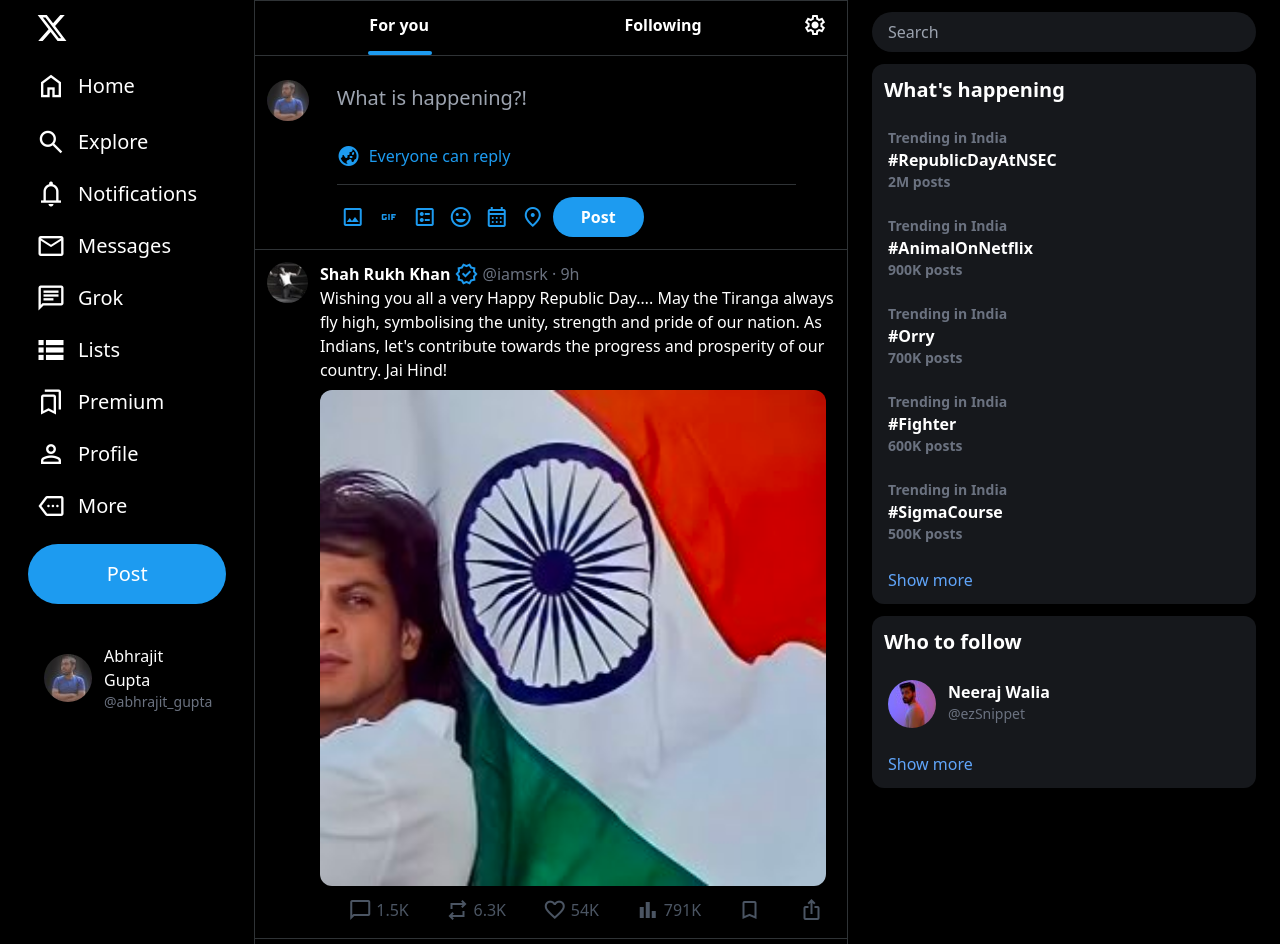
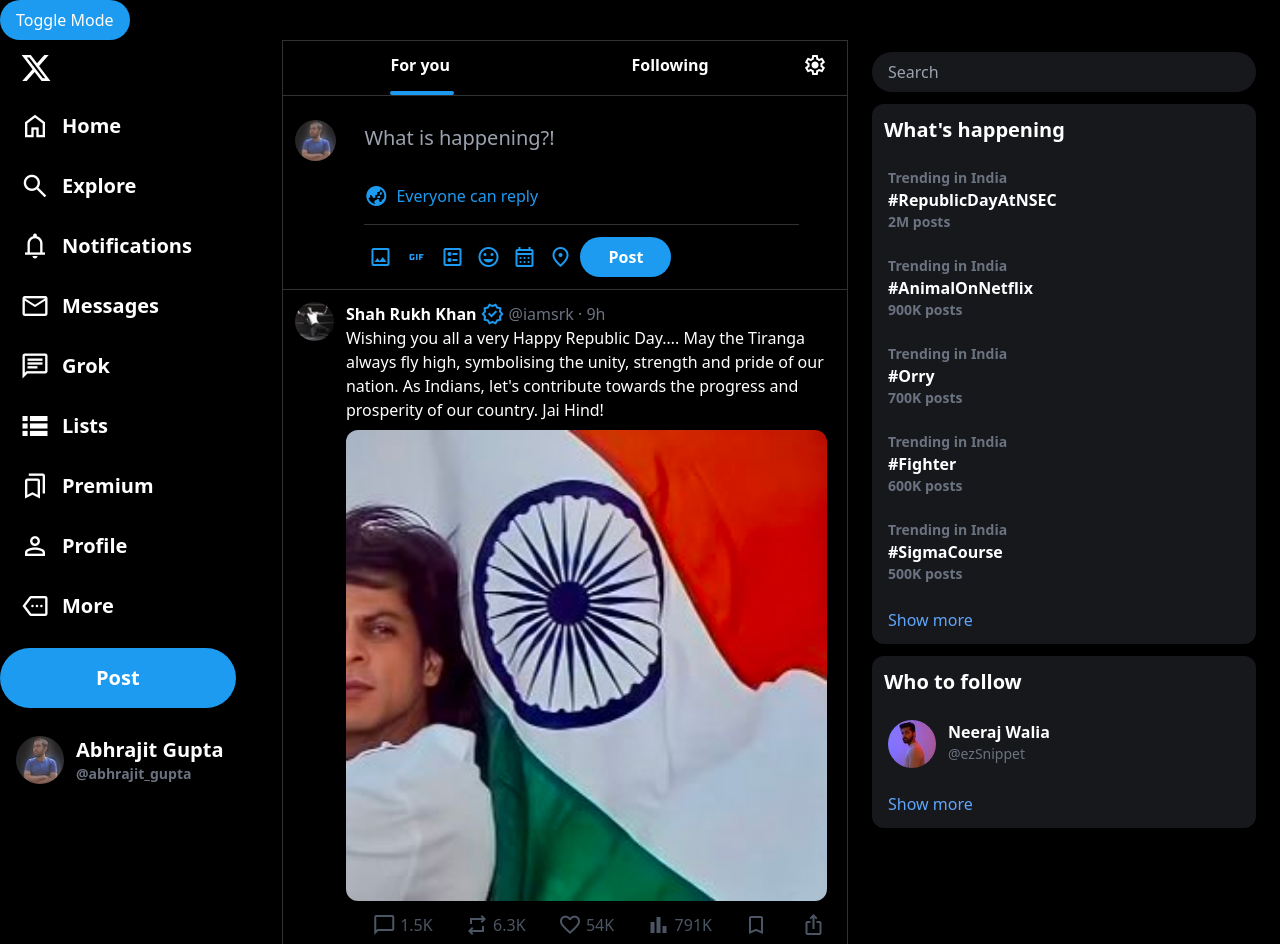
Before and after one commit to abhrajit2004/Twitter-Landing-Page, a website built with Vite: page index.html in a window 1280 px wide. Shown: the top 944 px of the page. Built offline with nearby package versions, Linux system fonts and the light colour scheme.

Commit message:
Added a Toggle Button
Added a Toggle Button for Light/Dark Mode

```diff
--- a/index.html
+++ b/index.html
@@ -11,12 +11,14 @@
     />
     <link rel="stylesheet" href="css/output.css" />
   </head>
-  <body class="bg-black min-h-screen text-white">
-    <div class="flex flex-row container mx-auto">
-      <div class="left-sidebar h-full">
-        <div class="flex justify-between flex-col h-full">
-          <div>
-            <div class="invert logo mx-5 my-3 w-full">
+  <body class="bg-black text-white">
+    <button id="theme-toggle" class="bg-[#1d9bf0] px-4 py-2 rounded-full">
+      Toggle Mode
+    </button>
+
+    <div class="flex container mx-auto">
+      <div class="first w-[50%] space-y-3">
+        <div class="invert logo mx-5 my-3">
           <svg
             viewBox="0 0 24 24"
             aria-hidden="true"
@@ -29,94 +31,78 @@
             </g>
           </svg>
         </div>
-            <div class="sidebar w-full">
-              <ul class="flex flex-col text-xl font-medium">
+        <div class="sidebar">
+          <ul class="flex flex-col text-xl font-bold">
             <li
               class="flex items-center gap-3 w-fit hover:bg-gray-900 cursor-pointer px-5 py-3 hover:rounded-full transition-all"
             >
-                  <span class="material-symbols-outlined text-3xl">home</span
-                  >Home
+              <span class="material-symbols-outlined text-3xl">home</span>Home
             </li>
             <li
-                  class="flex items-center gap-3 w-fit hover:bg-gray-900 cursor-pointer px-5 py-2 hover:rounded-full transition-all"
+              class="flex items-center gap-3 w-fit hover:bg-gray-900 cursor-pointer px-5 py-3 hover:rounded-full transition-all"
             >
               <span class="material-symbols-outlined text-3xl">search</span
               >Explore
             </li>
             <li
-                  class="flex items-center gap-3 w-fit hover:bg-gray-900 cursor-pointer px-5 py-2 hover:rounded-full transition-all"
+              class="flex items-center gap-3 w-fit hover:bg-gray-900 cursor-pointer px-5 py-3 hover:rounded-full transition-all"
             >
               <span class="material-symbols-outlined text-3xl"
                 >notifications</span
               >Notifications
             </li>
             <li
-                  class="flex items-center gap-3 w-fit hover:bg-gray-900 cursor-pointer px-5 py-2 hover:rounded-full transition-all"
+              class="flex items-center gap-3 w-fit hover:bg-gray-900 cursor-pointer px-5 py-3 hover:rounded-full transition-all"
             >
               <span class="material-symbols-outlined text-3xl">email</span
               >Messages
             </li>
             <li
-                  class="flex items-center gap-3 w-fit hover:bg-gray-900 cursor-pointer px-5 py-2 hover:rounded-full transition-all"
+              class="flex items-center gap-3 w-fit hover:bg-gray-900 cursor-pointer px-5 py-3 hover:rounded-full transition-all"
             >
-                  <span class="material-symbols-outlined text-3xl">chat</span
-                  >Grok
+              <span class="material-symbols-outlined text-3xl">chat</span>Grok
             </li>
             <li
-                  class="flex items-center gap-3 w-fit hover:bg-gray-900 cursor-pointer px-5 py-2 hover:rounded-full transition-all"
+              class="flex items-center gap-3 w-fit hover:bg-gray-900 cursor-pointer px-5 py-3 hover:rounded-full transition-all"
             >
-                  <span class="material-symbols-outlined text-3xl">lists</span
-                  >Lists
+              <span class="material-symbols-outlined text-3xl">lists</span>Lists
             </li>
             <li
-                  class="flex items-center gap-3 w-fit hover:bg-gray-900 cursor-pointer px-5 py-2 hover:rounded-full transition-all"
+              class="flex items-center gap-3 w-fit hover:bg-gray-900 cursor-pointer px-5 py-3 hover:rounded-full transition-all"
             >
-                  <span class="material-symbols-outlined text-3xl"
-                    >bookmarks</span
+              <span class="material-symbols-outlined text-3xl">bookmarks</span
               >Premium
             </li>
             <li
-                  class="flex items-center gap-3 w-fit hover:bg-gray-900 cursor-pointer px-5 py-2 hover:rounded-full transition-all"
+              class="flex items-center gap-3 w-fit hover:bg-gray-900 cursor-pointer px-5 py-3 hover:rounded-full transition-all"
             >
               <span class="material-symbols-outlined text-3xl">person</span
-                  ><a href="profile.html">Profile</a>
+              >Profile
             </li>
             <li
-                  class="flex items-center gap-3 w-fit hover:bg-gray-900 cursor-pointer px-5 py-2 hover:rounded-full transition-all"
+              class="flex items-center gap-3 w-fit hover:bg-gray-900 cursor-pointer px-5 py-3 hover:rounded-full transition-all"
             >
-                  <span class="material-symbols-outlined text-3xl">more</span
-                  >More
+              <span class="material-symbols-outlined text-3xl">more</span>More
             </li>
-                <li class="flex items-center gap-3 w-full cursor-pointer p-3">
-                  <button
-                    class="bg-[#1d9bf0] hover:bg-[#1a8cd8] px224 py-4 rounded-full w-full p-3"
+            <li class="flex items-center gap-3 w-fit cursor-pointer py-3">
+              <button class="bg-[#1d9bf0] px-24 py-4 rounded-full">Post</button>
+            </li>
+            <li
+              class="flex items-center gap-3 w-fit hover:bg-gray-900 cursor-pointer p-4 hover:rounded-full transition-all"
             >
-                    Post
-                  </button>
+              <img class="rounded-full" src="dp.jpg" alt="..." />
+              <div class="aboutitem">
+                <div class="font-bold">Abhrajit Gupta</div>
+                <div class="text-sm text-gray-500">@abhrajit_gupta</div>
+              </div>
             </li>
           </ul>
         </div>
       </div>
-          <div class="p-4 w-full">
-            <div
-              class="flex items-center gap-3 hover:bg-gray-900 cursor-pointer p-3 w-full hover:rounded-full transition-all"
-            >
-              <img class="rounded-full size-8" src="dp.jpg" alt="..." />
-              <a href="profile.html">
-                <div class="aboutitem">
-                  <div class="font-medium text-md">Abhrajit Gupta</div>
-                  <div class="text-sm text-gray-500">@abhrajit_gupta</div>
-                </div>
-              </a>
-            </div>
-          </div>
-        </div>
-      </div>
-
       <div
         class="second w-full border-[1px] border-x-[#2f3336] border-y-[#2f3336]"
       >
-        <div class="top flex p-3 relative cursor-pointer">
+        <div class="top flex p-3 relative">
           <div
             class="absolute w-16 h-1 bottom-0 bg-[#1d9bf0] left-[19%] rounded-full z-10"
           ></div>
@@ -127,11 +113,7 @@
             Following
           </div>
           <div class="settings mx-2">
-            <span
-              class="material-symbols-outlined transform transition duration-300 hover:scale-110 hover:shadow-lg"
-            >
-              settings
-            </span>
+            <span class="material-symbols-outlined"> settings </span>
           </div>
         </div>
         <hr class="border-x-[#2f3336] border-y-[#2f3336]" />
@@ -149,7 +131,7 @@
               class="text-[#1d9bf0] flex items-center gap-2 font-medium my-4"
             >
               <span class="material-symbols-outlined"> globe_asia </span>
-              <span class="cursor-pointer">Everyone can reply</span>
+              <span>Everyone can reply</span>
             </div>
             <div class="w-[90%] h-[1px] bg-[#2f3336] my-3"></div>
             <div class="blueicons flex gap-1 text-[#1d9bf0] items-center">
@@ -185,7 +167,7 @@
               </span>
               <span class="cursor-pointer">
                 <button
-                  class="text-white w-fit bg-[#1d9bf0] hover:bg-[#1a8cd8] px-7 py-2 rounded-full font-bold"
+                  class="text-white w-fit bg-[#1d9bf0] px-7 py-2 rounded-full font-bold"
                 >
                   Post
                 </button>
@@ -427,7 +409,7 @@
           <div
             class="item px-4 p-3 hover:bg-gray-700 cursor-pointer hover:rounded-xl transition-all"
           >
-            <div class="text-blue-400 hover:underline">Show more</div>
+            <div class="text-blue-400">Show more</div>
           </div>
         </div>
         <div class="who bg-[#16181c] rounded-xl my-3 mx-6 w-96">
@@ -446,10 +428,19 @@
           <div
             class="item px-4 p-3 hover:bg-gray-700 cursor-pointer hover:rounded-xl transition-all"
           >
-            <div class="text-blue-400 hover:underline">Show more</div>
+            <div class="text-blue-400">Show more</div>
           </div>
         </div>
       </div>
     </div>
+    <script>
+      const toggleButton = document.getElementById("theme-toggle");
+      toggleButton.addEventListener("click", () => {
+        document.body.classList.toggle("bg-black");
+        document.body.classList.toggle("bg-white");
+        document.body.classList.toggle("text-white");
+        document.body.classList.toggle("text-black");
+      });
+    </script>
   </body>
 </html>
```
Lines whose indentation alone changed are shown as unchanged.
